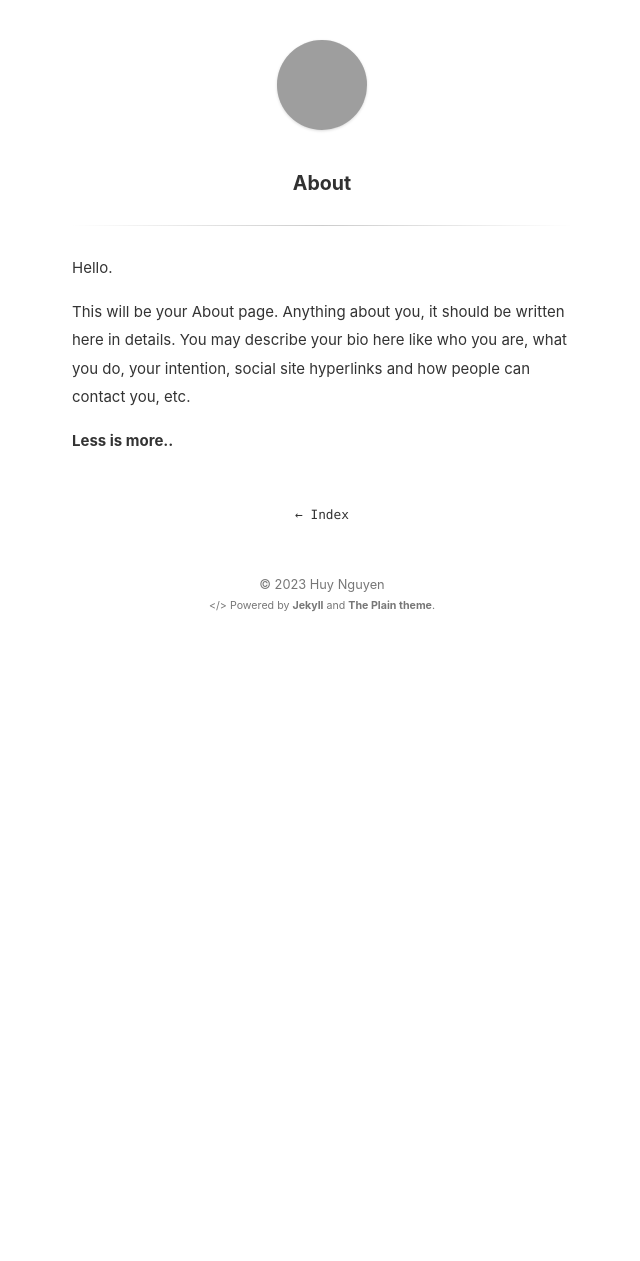
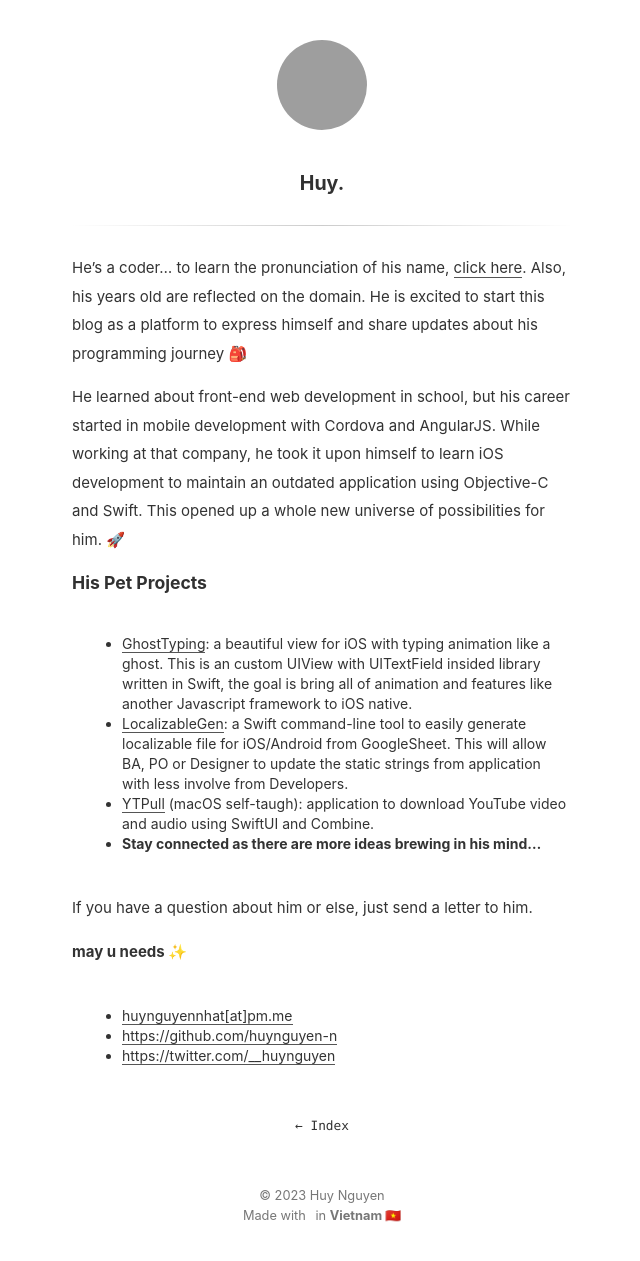
Before and after one commit to huynguyen-n/huy94, a Jekyll site: the page built from about.md, in a window 1280 px wide, cut to the strip 0-1261 px from the top of the page. Shown: the whole strip, without its empty margins (318-958 px from the left). Built offline with Jekyll 4.4.1, drawn with Linux system fonts in a browser that asks for light colours; before the commit the page ends 900 px from its top, so only the background shows below that; grey boxes are pictures that could not be loaded.

Commit message:
update: site

```diff
--- a/_config.yml
+++ b/_config.yml
@@ -1,18 +1,43 @@
+# Welcome to Jekyll!
+#
+# This config file is meant for settings that affect your whole blog, values
+# which you are expected to set up once and rarely edit after that. If you find
+# yourself editing this file very often, consider using Jekyll's data files
+# feature for the data you need to update frequently.
+#
+# For technical reasons, this file is *NOT* reloaded automatically when you use
+# 'bundle exec jekyll serve'. If you change this file, please restart the server process.
+#
+# If you need help with YAML syntax, here are some quick references for you:
+# https://learn-the-web.algonquindesign.ca/topics/markdown-yaml-cheat-sheet/#yaml
+# https://learnxinyminutes.com/docs/yaml/
+#
+# Site settings
+# These are used to personalize your new site. If you look in the HTML files,
+# you will see them accessed via {{ site.title }}, {{ site.email }}, and so on.
+# You can create any custom variable you would like, and they will be accessible
+# in the templates via {{ site.myvariable }}.
+
 # Site Info
-title:              "Huy Nguyen's space"
-description:        "A minimalist Jekyll theme"
-author_name:        "Huy Nguyen" # change this to your name
-logo_url:           https://avatars0.githubusercontent.com/u/13794983?v=4 # Get it from GitHub API: https://api.github.com/users/<username>
+title:              Huy Nguyen's space
+description:        A place you can have more information about me
+logo_url:           https://avatars.githubusercontent.com/u/21701724?v=4 # Get it from GitHub API: https://api.github.com/users/<username>
+
+# Author Info
+author_name:        Huy Nguyen
+email:              huynguyennhat@pm.me
+twitter_username:   __huynguyen
+github_username:    huynguyen-n
 
 # Site Settings
-url:                https://huy94.me # main url
+url:                https://huynguyen-n.github.io
 baseurl:
-permalink:          /:title # Post permalink
-timezone:           Asia/Kuala_Lumpur # https://en.wikipedia.org/wiki/List_of_tz_database_time_zones
-mathjax:            true  # enables support for mathjax - set to 'false' to disable
+permalink:          /:title/
+timezone:           Asia/Ho_Chi_Minh
+mathjax:            true
 social_share_previews: true
 
-# Site Build
+# Build Settings
 highlighter:        rouge
 markdown:           kramdown
 kramdown:
@@ -21,12 +46,9 @@ sass:
     style:          :compressed
 
 # Other Params
-include:            [ "robots.txt" ]
-exclude:            [ "LICENSE", "README.md", "CNAME", "vendor", "Gemfile", "script" ]
+exclude:            [ "README.md", "Gemfile" ]
 plugins:
   - jekyll-sitemap
-
-
 
 defaults:
   -
--- a/_includes/footer.html
+++ b/_includes/footer.html
@@ -1,4 +1,4 @@
 <div class="footer">
   <span class="block">&copy; {{ site.time | date: '%Y' }} {{ site.author_name }}</span>
-  <span class="block"><small>&lt;/&gt; Powered by <a href="https://jekyllrb.com/">Jekyll</a> and <a href="https://github.com/heiswayi/the-plain">The Plain theme</a>.</small></span>
+  <span class="block">Made with <i class="fa fa-heart pulse"></i> in <a href="#" target="_blank">Vietnam 🇻🇳</a></span>
 </div>
--- a/_includes/header.html
+++ b/_includes/header.html
@@ -2,10 +2,10 @@
 
 	{% if page.url == '/index.html' or page.url == '/' %}
 		{% assign link = '/about' %}
-		{% assign prompt = 'About the Author' %}
+		{% assign prompt = 'About me' %}
 	{% else %}
 		{% assign link = '/' %}
-		{% assign prompt = 'Back to Index' %}
+		{% assign prompt = 'Back to Home' %}
 	{% endif %}
 
 	<a href="{{ link | prepend: site.baseurl | prepend: site.url }}">
--- a/_sass/main.scss
+++ b/_sass/main.scss
@@ -89,7 +89,6 @@ blockquote {
   -webkit-animation-fill-mode: both;
   -webkit-animation-name: bounce;
   a {
-    background: #ddd url("logo_wrapper.png");
     color: #000;
     text-decoration: none;
     font-weight: 700;
@@ -104,14 +103,13 @@ blockquote {
     box-sizing: border-box;
     &:hover,
     &:focus {
-      background: #f14e32;
+      background: #dedede;
     }
     &:hover + .logo-prompt,
     &:focus + .logo-prompt {
       display: inline-block !important;
     }
     .logo-avatar {
-      box-shadow: 0 1px 3px rgba(0, 0, 0, 0.15);
       -webkit-border-radius: 50%;
       -moz-border-radius: 50%;
       border-radius: 50%;
@@ -372,6 +370,13 @@ section {
     }
   }
 }
+.fa {
+    color: #E90606;
+    margin: 0 3px;
+    font-size: 10px;
+    animation: pound .35s infinite alternate;
+    -webkit-animation: pound .35s infinite alternate;
+}
 @keyframes bounce {0% {
     transform: translate3d( 0, -1000px, 0 );
   }
@@ -404,3 +409,13 @@ section {
     -webkit-transform: none;
   }
 }
+@keyframes pound {
+  to {
+    transform: scale(1.1)
+  }
+}
+@-webkit-keyframes pound {
+  to {
+    transform: scale(1.1)
+  }
+}
--- a/about.md
+++ b/about.md
@@ -1,10 +1,20 @@
 ---
+title: Huy.
 layout: page
-title: About
 ---
 
-Hello.
+He's a coder... to learn the pronunciation of his name, [click here](https://www.youtube.com/watch?v=tzC0T0bJpTU&ab_channel=PronounceNames). Also, his years old are reflected on the domain. He is excited to start this blog as a platform to express himself and share updates about his programming journey 🎒
 
-This will be your About page. Anything about you, it should be written here in details. You may describe your bio here like who you are, what you do, your intention, social site hyperlinks and how people can contact you, etc.
+He learned about front-end web development in school, but his career started in mobile development with Cordova and AngularJS. While working at that company, he took it upon himself to learn iOS development to maintain an outdated application using Objective-C and Swift. This opened up a whole new universe of possibilities for him. 🚀
+##### His Pet Projects
+* [GhostTyping](https://github.com/huynguyen-n/GhostTyping): a beautiful view for iOS with typing animation like a ghost. This is an custom UIView with UITextField insided library written in Swift, the goal is bring all of animation and features like another Javascript framework to iOS native.
+* [LocalizableGen](https://github.com/huynguyen-n/LocalizableGen): a Swift command-line tool to easily generate localizable file for iOS/Android from GoogleSheet. This will allow BA, PO or Designer to update the static strings from application with less involve from Developers.
+* [YTPull](https://github.com/huynguyen-n/YTPull) (macOS self-taugh): application to download YouTube video and audio using SwiftUI and Combine.
+* **Stay connected as there are more ideas brewing in his mind...**
 
-**Less is more..**
+If you have a question about him or else, just send a letter to him.
+
+**may u needs ✨**
+- [huynguyennhat[at]pm.me](mailto:huynguyennhat@proton.me)
+- [https://github.com/huynguyen-n](https://github.com/huynguyen-n)
+- [https://twitter.com/__huynguyen](https://twitter.com/__huynguyen)
```
Also changed, not shown: Gemfile (+31 -5 lines), _posts/2020-05-06-how-this-site-was-born.md (added, +17 -0 lines), README.md.
